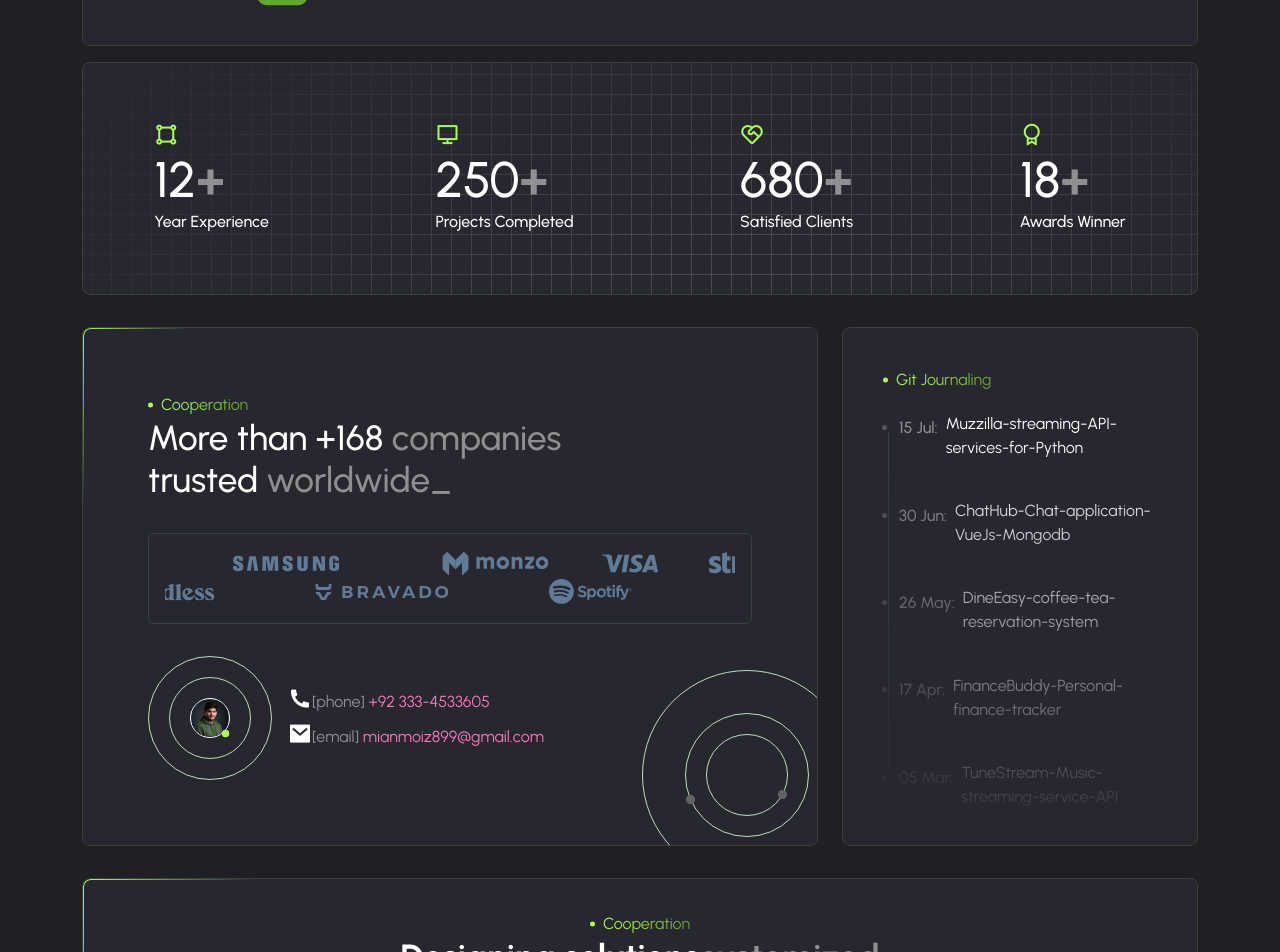
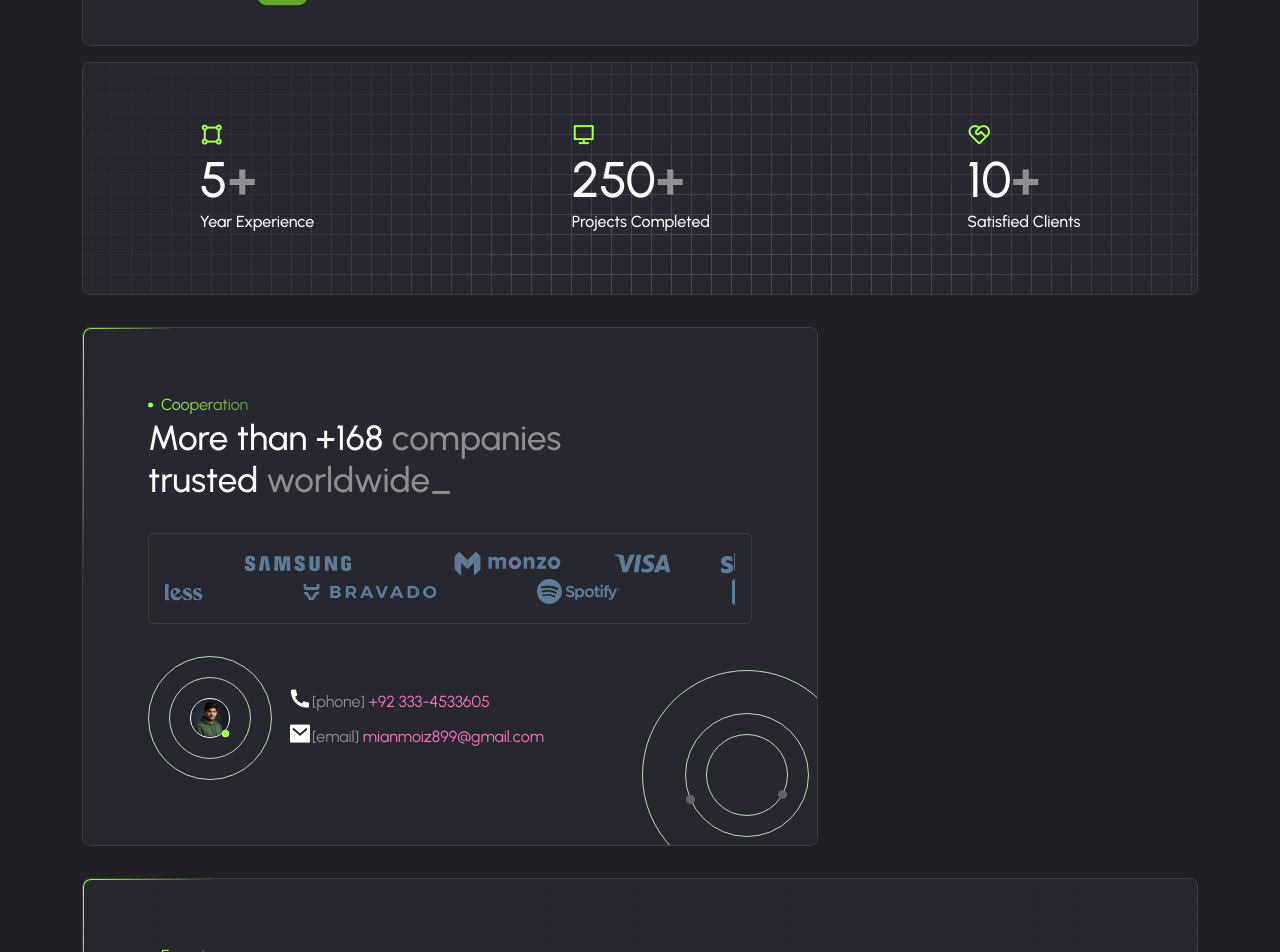
Before and after one commit to moizxox/personal-portfolio, a Next.js app: page / in a window 1280 px wide. Shown: the part 660-1612 px from the top of the page. Built offline with nearby package versions, Linux system fonts and the light colour scheme; a web font is replaced by a local one.

Commit message:
infor updated

```diff
--- a/app/page.tsx
+++ b/app/page.tsx
@@ -16,7 +16,7 @@ export default function HomePage2() {
         <Home2 />
         <Static2 />
         <Coporation2 />
-        <Service2 />
+        {/* <Service2 /> */}
         <Experience2 />
         <Education2 />
         <Projects2 />
--- a/components/layout/OffCanvas.tsx
+++ b/components/layout/OffCanvas.tsx
@@ -36,16 +36,16 @@ export default function OffCanvas({ isOffCanvas, handleOffCanvas }: any) {
           <div className="contact-list">
             <p className="text-400 fs-5 mb-2">Social</p>
             <div className="d-md-flex d-none gap-3">
-              <Link href="/http://facebook.com">
+              {/* <Link href="/http://facebook.com">
                 <i className="ri-facebook-circle-fill fs-18" />
-              </Link>
+              </Link> */}
               {/* <Link href="/http://twitter.com">
                 <i className="ri-twitter-x-fill fs-18" />
               </Link> */}
-              <Link href="/http://linkedin.com">
+              <Link href="/http://linkedin.com/in/mian-moiz-digital">
                 <i className="ri-linkedin-fill fs-18" />
               </Link>
-              <Link href="/http://github.com">
+              <Link href="/http://github.com/moizxox">
                 <i className="ri-github-fill fs-18" />
               </Link>
             </div>
--- a/components/layout/footer/Footer2.tsx
+++ b/components/layout/footer/Footer2.tsx
@@ -10,16 +10,16 @@ export default function Footer2() {
                 <span className="fs-4 ms-2">Moiz.dev</span>
               </a>
               <div className="d-flex justify-content-center gap-3">
-                <a href="http://facebook.com">
+                {/* <a href="http://facebook.com">
                   <i className="ri-facebook-circle-fill fs-18" />
-                </a>
+                </a> */}
                 {/* <a href="http://twitter.com">
                   <i className="ri-twitter-x-fill fs-18" />
                 </a> */}
-                <a href="http://linkedin.com">
+                <a href="http://linkedin.com/in/mian-moiz-digital">
                   <i className="ri-linkedin-fill fs-18" />
                 </a>
-                <a href="http://github.com">
+                <a href="http://github.com/moizxox">
                   <i className="ri-github-fill fs-18" />
                 </a>
               </div>
--- a/components/layout/header/Header2.tsx
+++ b/components/layout/header/Header2.tsx
@@ -61,16 +61,16 @@ export default function Header2({ scroll, isMobileMenu, handleMobileMenu, isOffC
                 </div>
                 <div className="navbar-social d-flex align-items-center pe-5 pe-lg-0 me-5 me-lg-0">
                   <div className="d-md-flex d-none gap-3">
-                    <Link href="/http://facebook.com">
+                    {/* <Link href="/http://facebook.com">
                       <i className="ri-facebook-circle-fill fs-18" />
-                    </Link>
+                    </Link> */}
                     {/* <Link href="/http://twitter.com">
                       <i className="ri-twitter-x-fill fs-18" />
                     </Link> */}
-                    <Link href="/http://linkedin.com">
+                    <Link href="/http://linkedin.com/in/mian-moiz-digital">
                       <i className="ri-linkedin-fill fs-18" />
                     </Link>
-                    <Link href="/http://github.com">
+                    <Link href="/http://github.com/moizxox">
                       <i className="ri-github-fill fs-18" />
                     </Link>
                   </div>
--- a/components/sections/Coporation2.tsx
+++ b/components/sections/Coporation2.tsx
@@ -291,7 +291,7 @@ export default function Coporation2() {
                 </div>
               </div>
             </div>
-            <div className="col-lg-4 pt-lg-0 pt-5">
+            {/* <div className="col-lg-4 pt-lg-0 pt-5">
               <div className="bg-3 rounded-3 border border-1 p-md-6 p-3 position-relative h-100 overflow-hidden">
                 <div className="d-flex align-items-center">
                   <svg className="text-primary-2 me-2" xmlns="http://www.w3.org/2000/svg" width={5} height={6} viewBox="0 0 5 6" fill="none">
@@ -336,7 +336,7 @@ export default function Coporation2() {
                 </div>
                 <div className="bg-overlay position-absolute bottom-0 start-0 z-1" />
               </div>
-            </div>
+            </div> */}
           </div>
         </div>
       </section>
--- a/components/sections/Skills2.tsx
+++ b/components/sections/Skills2.tsx
@@ -14,16 +14,16 @@ export default function Skills2() {
                     <svg className="text-primary-2 me-2" xmlns="http://www.w3.org/2000/svg" width={5} height={6} viewBox="0 0 5 6" fill="none">
                       <circle cx="2.5" cy={3} r="2.5" fill="#A8FF53" />
                     </svg>
-                    <span className="text-linear-4 d-flex align-items-center"> Projects </span>
+                    <span className="text-linear-4 d-flex align-items-center">Projects</span>
                   </div>
                   <h3>My Skills</h3>
                 </div>
+
                 <div className="container mt-8">
                   <div className="row">
                     <div className="col-lg-6">
                       <div className="row">
                         <div className="col-lg-10 col-md-9 mx-auto overflow-hidden">
-                          {/* Carausel Scroll */}
                           <Marquee className="carouselTicker carouselTicker-right position-relative z-1" direction="right">
                             <ul className="carouselTicker__list m-0">
                               <li className="carouselTicker__item mt-6">
@@ -59,8 +59,8 @@ export default function Skills2() {
                             </ul>
                           </Marquee>
                         </div>
+
                         <div className="col-lg-8 col-md-7 col-10 mx-auto overflow-hidden">
-                          {/* Carausel Scroll */}
                           <Marquee className="carouselTicker carouselTicker-left position-relative z-1">
                             <ul className="carouselTicker__list m-0 ">
                               <li className="carouselTicker__item mt-6">
@@ -68,12 +68,6 @@ export default function Skills2() {
                                   <img src="assets/imgs/home-page-2/hero-1/icon-7.svg" alt="brand" />
                                 </Link>
                                 <span className="tool-tip">VueJS</span>
-                              </li>
-                              <li className="carouselTicker__item mt-6">
-                                <Link href="#" className="brand-logo icon_80 icon-shape rounded-3">
-                                  <img src="assets/imgs/home-page-2/hero-1/icon-8.svg" alt="brand" />
-                                </Link>
-                                <span className="tool-tip">Angular</span>
                               </li>
                               <li className="carouselTicker__item mt-6">
                                 <Link href="#" className="brand-logo icon_80 icon-shape rounded-3">
@@ -92,6 +86,7 @@ export default function Skills2() {
                         </div>
                       </div>
                     </div>
+
                     <div className="col-lg-6 border-start-md mt-lg-0 mt-5">
                       <div className="row">
                         <div className="col-md-10 mx-auto">
@@ -100,25 +95,25 @@ export default function Skills2() {
                               <li className="mb-3">
                                 <div className="d-flex flex-column flex-md-row gap-2">
                                   <p className="text-dark text-nowrap mb-0">Front-End:</p>
-                                  <span className="text-300">HTML, CSS, JavaScript, React, Angular</span>
+                                  <span className="text-300">HTML, CSS, JavaScript, React</span>
                                 </div>
                               </li>
                               <li className="mb-3">
                                 <div className="d-flex flex-column flex-md-row gap-2">
                                   <p className="text-dark text-nowrap mb-0">Back-End:</p>
-                                  <span className="text-300">Node.js, Express, Python, Django</span>
+                                  <span className="text-300">Node.js, Express</span>
                                 </div>
                               </li>
                               <li className="mb-3">
                                 <div className="d-flex flex-column flex-md-row gap-2">
                                   <p className="text-dark text-nowrap mb-0">Databases:</p>
-                                  <span className="text-300">MySQL, PostgreSQL, MongoDB</span>
+                                  <span className="text-300">MySQL, MongoDB</span>
                                 </div>
                               </li>
                               <li className="mb-3">
                                 <div className="d-flex flex-column flex-md-row gap-2">
                                   <p className="text-dark text-nowrap mb-0">Tools &amp; Platforms:</p>
-                                  <span className="text-300">Git, Docker, AWS, Heroku</span>
+                                  <span className="text-300">Git, Docker, AWS</span>
                                 </div>
                               </li>
                               <li className="mb-3">
@@ -136,6 +131,7 @@ export default function Skills2() {
                 </div>
               </div>
             </div>
+
             <div className="position-absolute d-none d-md-block decorate">
               <div className="rotateme">
                 <div className="circle-1-1" />
--- a/components/sections/Static2.tsx
+++ b/components/sections/Static2.tsx
@@ -1,10 +1,8 @@
-
-'use client'
-import CountUp from 'react-countup'
+"use client";
+import CountUp from "react-countup";
 export default function Static2() {
   return (
     <>
-
       <div className="section-static-1 z-0">
         <div className="container position-relative z-1">
           <div className="bg-3 py-60 border border-1 rounded-3 position-relative overflow-hidden">
@@ -15,7 +13,7 @@ export default function Static2() {
                     <div className="content mx-auto">
                       <i className="ri-shape-line text-primary-2" />
                       <h2 className="text-300 my-0 fs-50">
-												<CountUp className="odometer text-dark fw-medium" enableScrollSpy={true} end={12} />
+                        <CountUp className="odometer text-dark fw-medium" enableScrollSpy={true} end={5} />
                         <span className="fs-50 text-300 mb-0">+</span>
                       </h2>
                       <p className="fs-6 mb-0 text-dark">Year Experience</p>
@@ -39,14 +37,14 @@ export default function Static2() {
                     <div className="content mx-auto">
                       <i className="ri-service-line text-primary-2" />
                       <h2 className="text-300 my-0 fs-50">
-												<CountUp className="odometer text-dark fw-medium" enableScrollSpy={true} end={680} />
+                        <CountUp className="odometer text-dark fw-medium" enableScrollSpy={true} end={10} />
                         <span className="fs-50 text-300 mb-0">+</span>
                       </h2>
                       <p className="fs-6 mb-0 text-dark">Satisfied Clients</p>
                     </div>
                   </div>
                 </div>
-								<div className="col-lg-auto col-md-6 text-center text-lg-start">
+                {/* <div className="col-lg-auto col-md-6 text-center text-lg-start">
                   <div className="counter-item-cover counter-item">
                     <div className="content mx-auto">
                       <i className="ri-award-line text-primary-2" />
@@ -54,17 +52,19 @@ export default function Static2() {
                         <CountUp className="odometer text-dark fw-medium" enableScrollSpy={true} end={18} />
                         <span className="fs-50 text-300 mb-0">+</span>
                       </h2>
-											<p className="fs-6 mb-0 text-dark">Awards Winner</p>
+                      <p className="fs-6 mb-0 text-dark"></p>
+                    </div>
+                  </div>
+                </div> */}
+              </div>
+            </div>
+            <div
+              className="background position-absolute top-0 start-0 w-100 h-100 filter-invert"
+              data-background="assets/imgs/home-page-2/static/bg.png"
+            />
           </div>
         </div>
       </div>
-							</div>
-						</div>
-						<div className="background position-absolute top-0 start-0 w-100 h-100 filter-invert" data-background="assets/imgs/home-page-2/static/bg.png" />
-					</div>
-				</div>
-			</div>
-
     </>
-	)
+  );
 }
```
Lines whose indentation alone changed are shown as unchanged.
